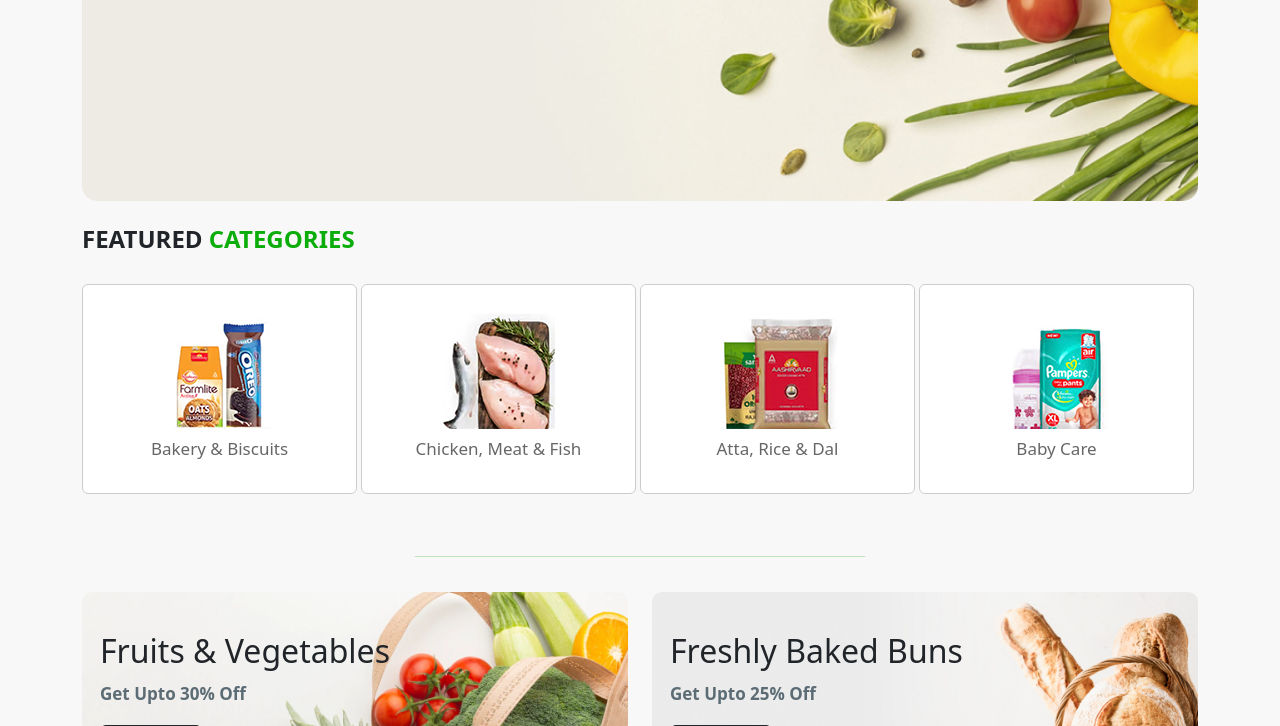
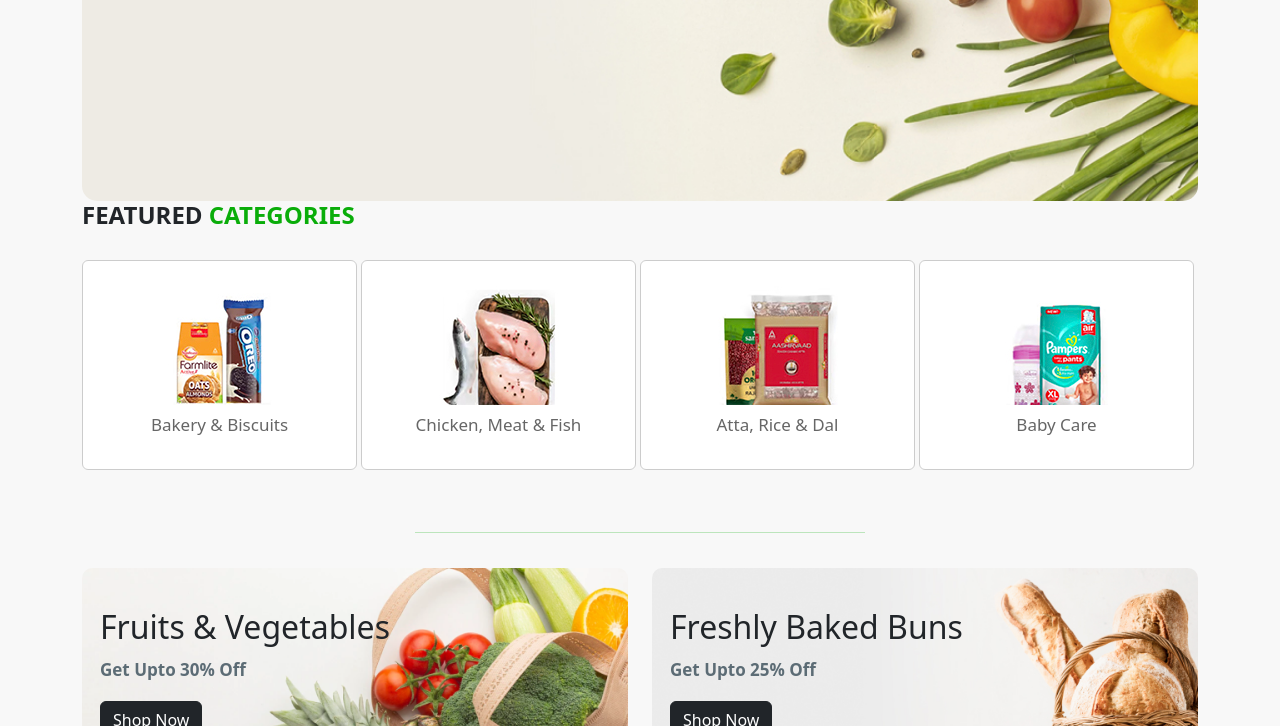
Before and after one commit to YouseFAdeL74/FreshCarT, a plain HTML site: page index.html in a window 1280 px wide. Shown: the part 634-1360 px from the top of the page. Drawn offline with nearby package versions, Linux system fonts and the light colour scheme.

Commit message:
Update index.html

```diff
--- a/index.html
+++ b/index.html
@@ -273,7 +273,7 @@
   </div>
   <!-- End Landing -->
   <!-- Start Features -->
-  <div class="features pt-4 pb-4" data-aos="fade-up">
+  <div class="features pb-4" data-aos="fade-up">
     <div class="container">
       <h2 class="main-text">Featured <span>Categories</span></h2>
       <div class="content text-center">
```
